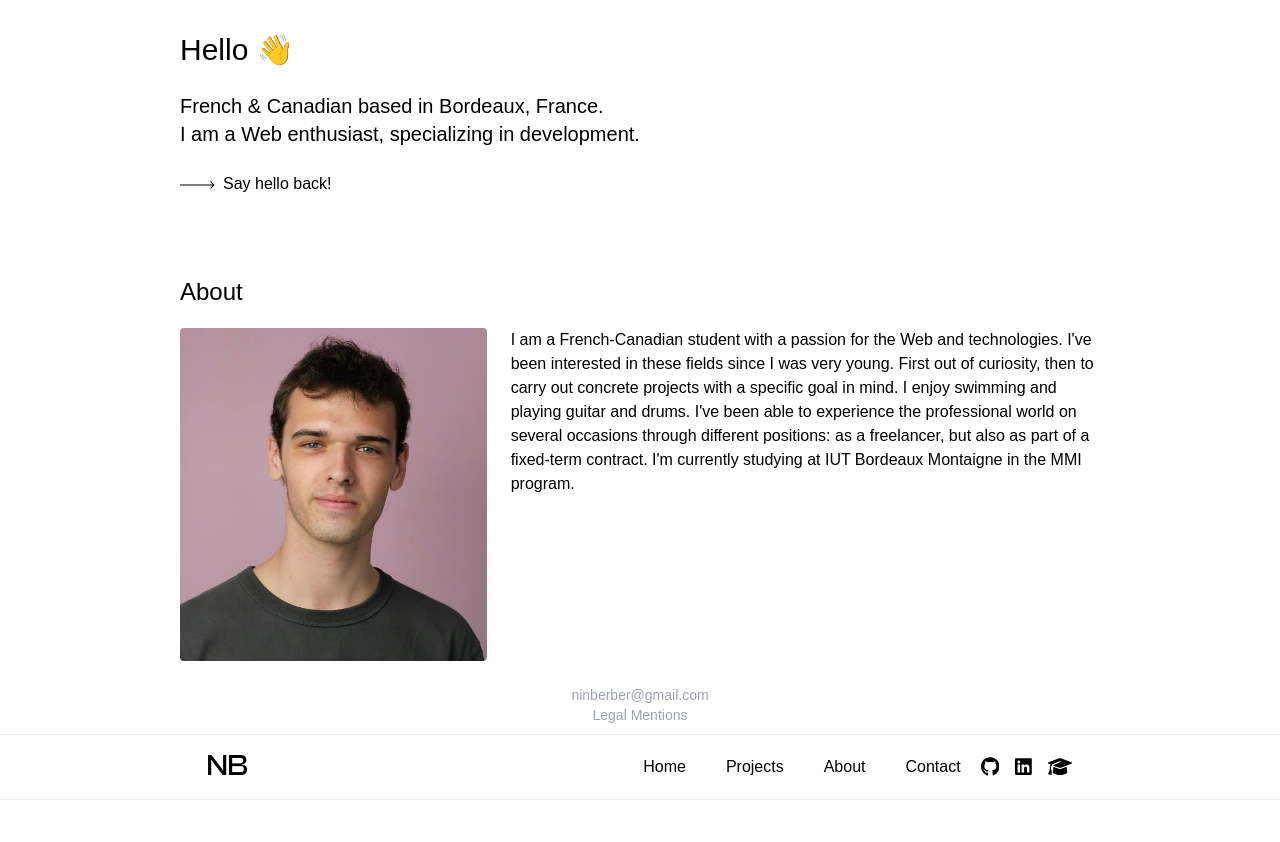
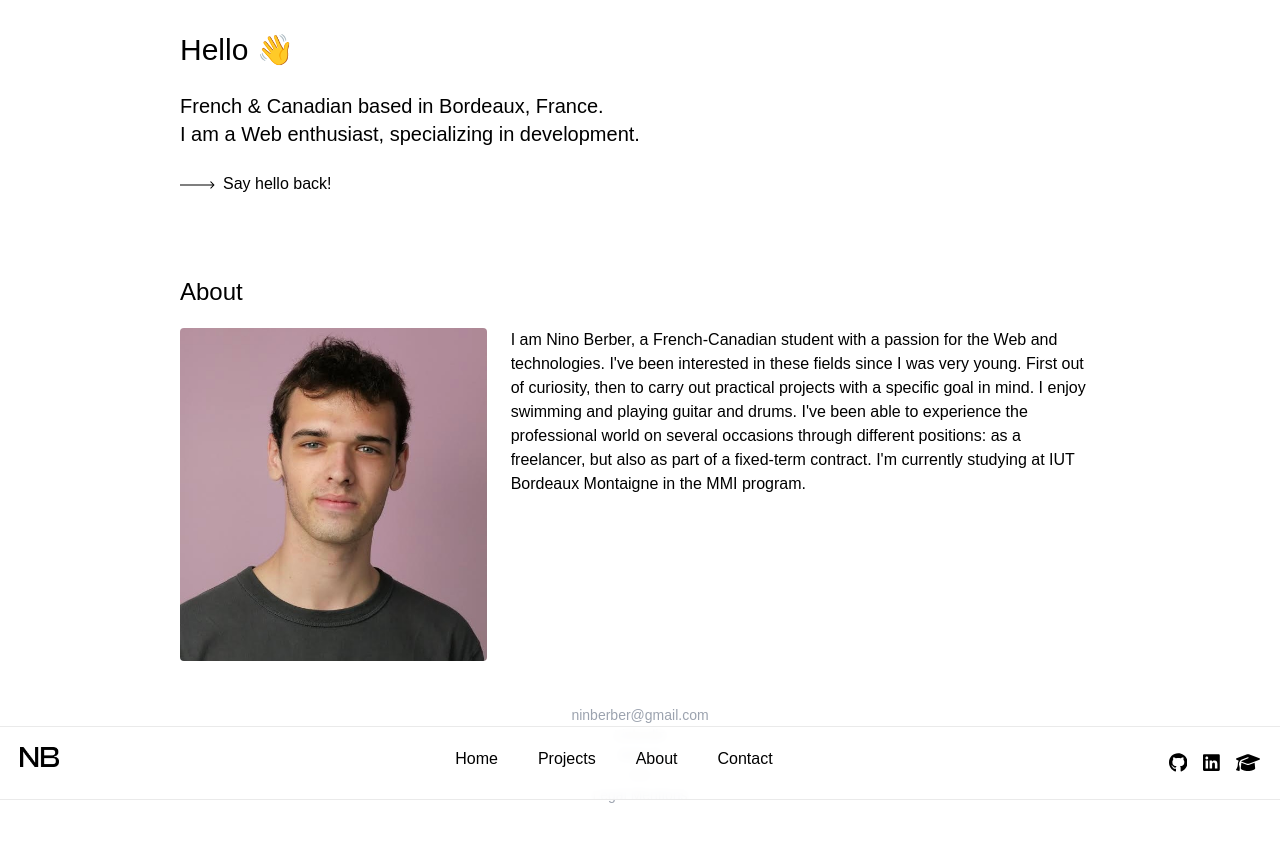
Before and after one commit to nin0dev/portfolio-v2, a Next.js app: page / in a window 1280 px wide. Shown: the top 842 px of the page. Before the commit the page ends 813 px from the top, so only its background shows below. Built offline with nearby package versions, Linux system fonts and the light colour scheme.

Commit message:
components changes

```diff
--- a/package.json
+++ b/package.json
@@ -9,6 +9,9 @@
     "lint": "next lint"
   },
   "dependencies": {
+    "@fortawesome/fontawesome-svg-core": "^6.4.2",
+    "@fortawesome/free-solid-svg-icons": "^6.4.2",
+    "@fortawesome/react-fontawesome": "^0.2.0",
     "@types/node": "20.6.0",
     "@types/react": "18.2.21",
     "@types/react-dom": "18.2.7",
--- a/src/app/page.tsx
+++ b/src/app/page.tsx
@@ -1,6 +1,7 @@
 'use client';
 
 import Head from 'next/head';
+import Link from 'next/link';
 
 import Header from '@/components/header';
 import '../styles/globals.css';
@@ -76,7 +77,7 @@ I am a Web enthusiast, specializing in development. Check out my projects and co
             enthusiast, specializing in development.
           </h3>
           <br />
-          <a href="/contact" className="hover:underline">
+          <Link href="/contact" className="hover:underline">
             <svg
               className="inline mr-2"
               width="35"
@@ -91,7 +92,7 @@ I am a Web enthusiast, specializing in development. Check out my projects and co
               />
             </svg>
             Say hello back!
-          </a>
+          </Link>
         </div>
 
         <About />
--- a/src/components/about.tsx
+++ b/src/components/about.tsx
@@ -1,26 +1,38 @@
 import React from 'react';
+
+import Link from 'next/link';
 
 export default function About() {
   return (
     <>
+      <div className="mb-5" id="about">
         <h3 className="text-2xl mb-5">About</h3>
         <div className="md:flex gap-6">
           <img
-          className="rounded h-auto mb-4 sm:w-1/3 sm:h-1/3"
+            className="rounded h-auto w-1/2 mb-4 md:w-1/3"
             src="./images/profile.jpg"
             alt="Profile picture"
           />
           <div>
             <p>
-            I am a French-Canadian student with a passion for the Web and
-            technologies. I've been interested in these fields since I was very
-            young. First out of curiosity, then to carry out concrete projects
-            with a specific goal in mind. I enjoy swimming and playing guitar
-            and drums. I've been able to experience the professional world on
-            several occasions through different positions: as a freelancer, but
-            also as part of a fixed-term contract. I'm currently studying at IUT
-            Bordeaux Montaigne in the MMI program.
+              I am Nino Berber, a French-Canadian student with a passion for the
+              Web and technologies. I've been interested in these fields since I
+              was very young. First out of curiosity, then to carry out
+              practical projects with a specific goal in mind. I enjoy swimming
+              and playing guitar and drums. I've been able to experience the
+              professional world on several occasions through different
+              positions: as a freelancer, but also as part of a fixed-term
+              contract. I'm currently studying at IUT Bordeaux Montaigne in the
+              <Link
+                href="https://www.mmibordeaux.com/"
+                className="hover:underline"
+              >
+                {' '}
+                MMI{' '}
+              </Link>
+              program.
             </p>
+          </div>
         </div>
       </div>
     </>
--- a/src/components/footer.tsx
+++ b/src/components/footer.tsx
@@ -3,11 +3,20 @@ import Link from 'next/link';
 
 export default function Footer() {
   return (
-    <footer className="py-2 w-full text-center">
+    <footer className="py-2 w-full text-center" id="contact">
       <p className="text-gray-400 text-sm hover:underline">
         <Link href="mailto:ninberber@gmail.com">ninberber@gmail.com</Link>
       </p>
-      <p className="text-gray-400 text-sm">
+      <p className="text-gray-400 text-sm hover:underline">
+        <Link href="https://www.linkedin.com/in/nino-berber">Linkedin</Link>
+      </p>
+      <p className="text-gray-400 text-sm hover:underline">
+        <Link href="https://www.github.com/nin0dev">GitHub</Link>
+      </p>
+      <p className="text-gray-400 text-sm hover:underline">
+        <Link href="/images/CV Nino Berber.pdf">CV</Link>
+      </p>
+      <p className="text-gray-400 text-sm hover:underline">
         <Link href="/legal-mentions">Legal Mentions</Link>
       </p>
     </footer>
--- a/src/components/header.tsx
+++ b/src/components/header.tsx
@@ -1,16 +1,19 @@
 'use client';
-import React, { useState } from 'react';
+import React from 'react';
+import { useState } from 'react';
 
-// import { faXmark, faBars } from '@fortawesome/free-solid-svg-icons';
+import { FontAwesomeIcon } from '@fortawesome/react-fontawesome';
+import { faBars, faXmark } from '@fortawesome/free-solid-svg-icons';
+import Link from 'next/link';
 
 export default function Header() {
   const [open, setOpen] = useState(false);
 
   return (
-    <nav className="bg-[hsla(0,100%,100%,.9)] backdrop-blur-sm	border-y border-[#eaeaea] bottom-0 right-0 left-0 flex fixed justify-between py-5 px-5 z-50 md:justify-around">
-      <a href="/">
-        <img className="h-5" src="/images/logo-light.png" alt="Logo" />
-      </a>
+    <nav className="bg-[hsla(0,100%,100%,.9)] backdrop-blur-sm	border-y border-[#eaeaea] bottom-0 right-0 left-0 flex fixed justify-between py-5 px-5 z-50 lg:justify-between">
+      <Link href="/">
+        <img className="h-5 w-auto" src="/images/logo-light.png" alt="Logo" />
+      </Link>
 
       <button
         className="space-y-2 block md:hidden items-center"
@@ -18,33 +21,30 @@ export default function Header() {
           setOpen(!open);
         }}
       >
-        {/* {open ? (
+        {open ? (
           <FontAwesomeIcon icon={faXmark} />
         ) : (
           <FontAwesomeIcon icon={faBars} />
-        )} */}
+        )}
       </button>
 
-      <ul
-        className={`md:flex md:static ${
-          open ? 'block' : 'hidden'
-        } absolute left-0`}
-      >
-        <li className="px-5 font-normal">
-          <a href="/">Home</a>
+      <ul className={`md:flex ${open ? 'block' : 'hidden'}`}>
+        <li className="px-5 pb-2 font-normal">
+          <Link href="/">Home</Link>
         </li>
-        <li className="px-5 font-normal">
-          <a href="">Projects</a>
+        <li className="px-5 pb-2 font-normal">
+          <Link href="#projects">Projects</Link>
         </li>
-        <li className="px-5 font-normal">
-          <a href="">About</a>
+        <li className="px-5 pb-2 font-normal">
+          <Link href="#about">About</Link>
         </li>
-        <li className="px-5 font-normal">
-          <a href="">Contact</a>
+        <li className="px-5 pb-2 font-normal">
+          <Link href="#contact">Contact</Link>
         </li>
-        <div className="flex items-center">
+      </ul>
+      <ul className="flex items-center">
         <li>
-            <a href="https://www.github.com/nin0dev">
+          <Link href="https://www.github.com/nin0dev">
             <svg
               className="pr-4"
               xmlns="http://www.w3.org/2000/svg"
@@ -53,10 +53,10 @@ export default function Header() {
             >
               <path d="M165.9 397.4c0 2-2.3 3.6-5.2 3.6-3.3.3-5.6-1.3-5.6-3.6 0-2 2.3-3.6 5.2-3.6 3-.3 5.6 1.3 5.6 3.6zm-31.1-4.5c-.7 2 1.3 4.3 4.3 4.9 2.6 1 5.6 0 6.2-2s-1.3-4.3-4.3-5.2c-2.6-.7-5.5.3-6.2 2.3zm44.2-1.7c-2.9.7-4.9 2.6-4.6 4.9.3 2 2.9 3.3 5.9 2.6 2.9-.7 4.9-2.6 4.6-4.6-.3-1.9-3-3.2-5.9-2.9zM244.8 8C106.1 8 0 113.3 0 252c0 110.9 69.8 205.8 169.5 239.2 12.8 2.3 17.3-5.6 17.3-12.1 0-6.2-.3-40.4-.3-61.4 0 0-70 15-84.7-29.8 0 0-11.4-29.1-27.8-36.6 0 0-22.9-15.7 1.6-15.4 0 0 24.9 2 38.6 25.8 21.9 38.6 58.6 27.5 72.9 20.9 2.3-16 8.8-27.1 16-33.7-55.9-6.2-112.3-14.3-112.3-110.5 0-27.5 7.6-41.3 23.6-58.9-2.6-6.5-11.1-33.3 2.6-67.9 20.9-6.5 69 27 69 27 20-5.6 41.5-8.5 62.8-8.5s42.8 2.9 62.8 8.5c0 0 48.1-33.6 69-27 13.7 34.7 5.2 61.4 2.6 67.9 16 17.7 25.8 31.5 25.8 58.9 0 96.5-58.9 104.2-114.8 110.5 9.2 7.9 17 22.9 17 46.4 0 33.7-.3 75.4-.3 83.6 0 6.5 4.6 14.4 17.3 12.1C428.2 457.8 496 362.9 496 252 496 113.3 383.5 8 244.8 8zM97.2 352.9c-1.3 1-1 3.3.7 5.2 1.6 1.6 3.9 2.3 5.2 1 1.3-1 1-3.3-.7-5.2-1.6-1.6-3.9-2.3-5.2-1zm-10.8-8.1c-.7 1.3.3 2.9 2.3 3.9 1.6 1 3.6.7 4.3-.7.7-1.3-.3-2.9-2.3-3.9-2-.6-3.6-.3-4.3.7zm32.4 35.6c-1.6 1.3-1 4.3 1.3 6.2 2.3 2.3 5.2 2.6 6.5 1 1.3-1.3.7-4.3-1.3-6.2-2.2-2.3-5.2-2.6-6.5-1zm-11.4-14.7c-1.6 1-1.6 3.6 0 5.9 1.6 2.3 4.3 3.3 5.6 2.3 1.6-1.3 1.6-3.9 0-6.2-1.4-2.3-4-3.3-5.6-2z" />
             </svg>
-            </a>
+          </Link>
         </li>
         <li>
-            <a href="https://www.linkedin.com/in/nino-berber">
+          <Link href="https://www.linkedin.com/in/nino-berber">
             <svg
               className="pr-4"
               xmlns="http://www.w3.org/2000/svg"
@@ -65,10 +65,10 @@ export default function Header() {
             >
               <path d="M416 32H31.9C14.3 32 0 46.5 0 64.3v383.4C0 465.5 14.3 480 31.9 480H416c17.6 0 32-14.5 32-32.3V64.3c0-17.8-14.4-32.3-32-32.3zM135.4 416H69V202.2h66.5V416zm-33.2-243c-21.3 0-38.5-17.3-38.5-38.5S80.9 96 102.2 96c21.2 0 38.5 17.3 38.5 38.5 0 21.3-17.2 38.5-38.5 38.5zm282.1 243h-66.4V312c0-24.8-.5-56.7-34.5-56.7-34.6 0-39.9 27-39.9 54.9V416h-66.4V202.2h63.7v29.2h.9c8.9-16.8 30.6-34.5 62.9-34.5 67.2 0 79.7 44.3 79.7 101.9V416z" />
             </svg>
-            </a>
+          </Link>
         </li>
         <li>
-            <a href="./images/" rel="nofollow">
+          <Link href="/images/CV Nino Berber.pdf" rel="nofollow">
             <svg
               xmlns="http://www.w3.org/2000/svg"
               height="1.2em"
@@ -76,9 +76,8 @@ export default function Header() {
             >
               <path d="M320 32c-8.1 0-16.1 1.4-23.7 4.1L15.8 137.4C6.3 140.9 0 149.9 0 160s6.3 19.1 15.8 22.6l57.9 20.9C57.3 229.3 48 259.8 48 291.9v28.1c0 28.4-10.8 57.7-22.3 80.8c-6.5 13-13.9 25.8-22.5 37.6C0 442.7-.9 448.3 .9 453.4s6 8.9 11.2 10.2l64 16c4.2 1.1 8.7 .3 12.4-2s6.3-6.1 7.1-10.4c8.6-42.8 4.3-81.2-2.1-108.7C90.3 344.3 86 329.8 80 316.5V291.9c0-30.2 10.2-58.7 27.9-81.5c12.9-15.5 29.6-28 49.2-35.7l157-61.7c8.2-3.2 17.5 .8 20.7 9s-.8 17.5-9 20.7l-157 61.7c-12.4 4.9-23.3 12.4-32.2 21.6l159.6 57.6c7.6 2.7 15.6 4.1 23.7 4.1s16.1-1.4 23.7-4.1L624.2 182.6c9.5-3.4 15.8-12.5 15.8-22.6s-6.3-19.1-15.8-22.6L343.7 36.1C336.1 33.4 328.1 32 320 32zM128 408c0 35.3 86 72 192 72s192-36.7 192-72L496.7 262.6 354.5 314c-11.1 4-22.8 6-34.5 6s-23.5-2-34.5-6L143.3 262.6 128 408z" />
             </svg>
-            </a>
+          </Link>
         </li>
-        </div>
       </ul>
     </nav>
   );
```
Also changed, not shown: 2 other files (tests, documents, lock files or other folders). Lines whose indentation alone changed are shown as unchanged.
